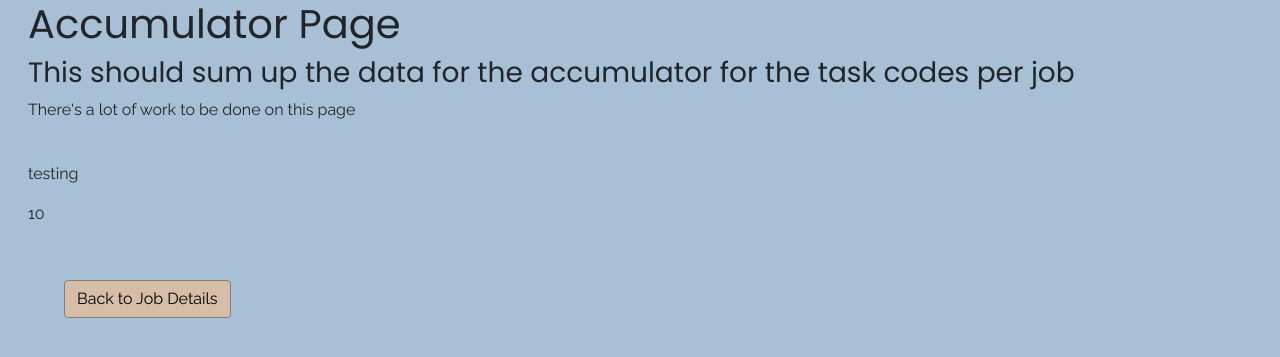
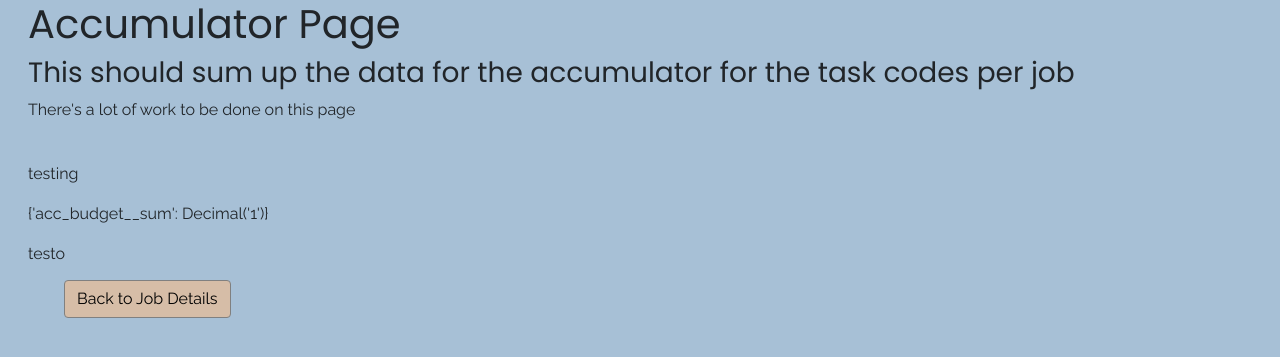
Before and after one commit to zsm767/ProjectTaskRecord, a Django app: page /jobimport/accumulator in a window 1280 px wide. Shown: the top 357 px of the page. Run offline with Django 3.2, Linux system fonts and the light colour scheme; tables that the repository leaves empty hold one stand-in row (values such as "Sample post"); some libraries are stand-ins or nearby versions.

Commit message:
6/13 afternoon update; working on page displays

```diff
--- a/jobimport/templates/jobimport/accumulator.html
+++ b/jobimport/templates/jobimport/accumulator.html
@@ -14,8 +14,10 @@
 	<div>
 		{% if accumulator %}
 			<p>testing</p>
+			{{ footage_sum|dictsort:"acc_footage__sum" }}
+			<p>{{ budget_sum }}</p>
 			{% for acc in accumulator %}
-				<p>{{ acc }}</p>
+				<p>testo</p>
 			{% endfor %}
 		{% endif %}
 	</div>
--- a/jobimport/views.py
+++ b/jobimport/views.py
@@ -232,6 +232,7 @@ class AccumulatorView( generic.ListView ):
 	def get_context_data(self, **kwargs):
 		context = super(AccumulatorView, self).get_context_data(**kwargs)
 		context.update({'footage_sum': self.footage_sum, 'budget_sum': self.budget_sum})
+		print(context)
 		return context
 
 
```
